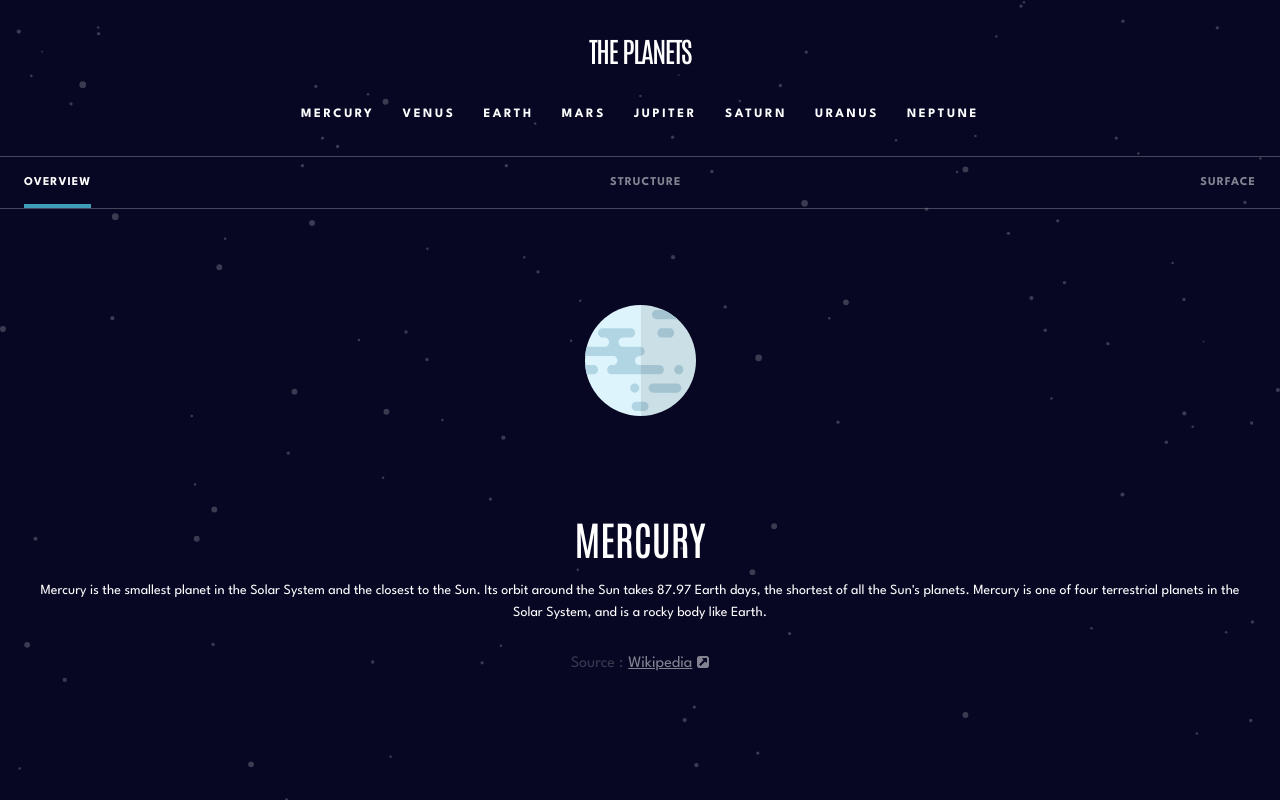
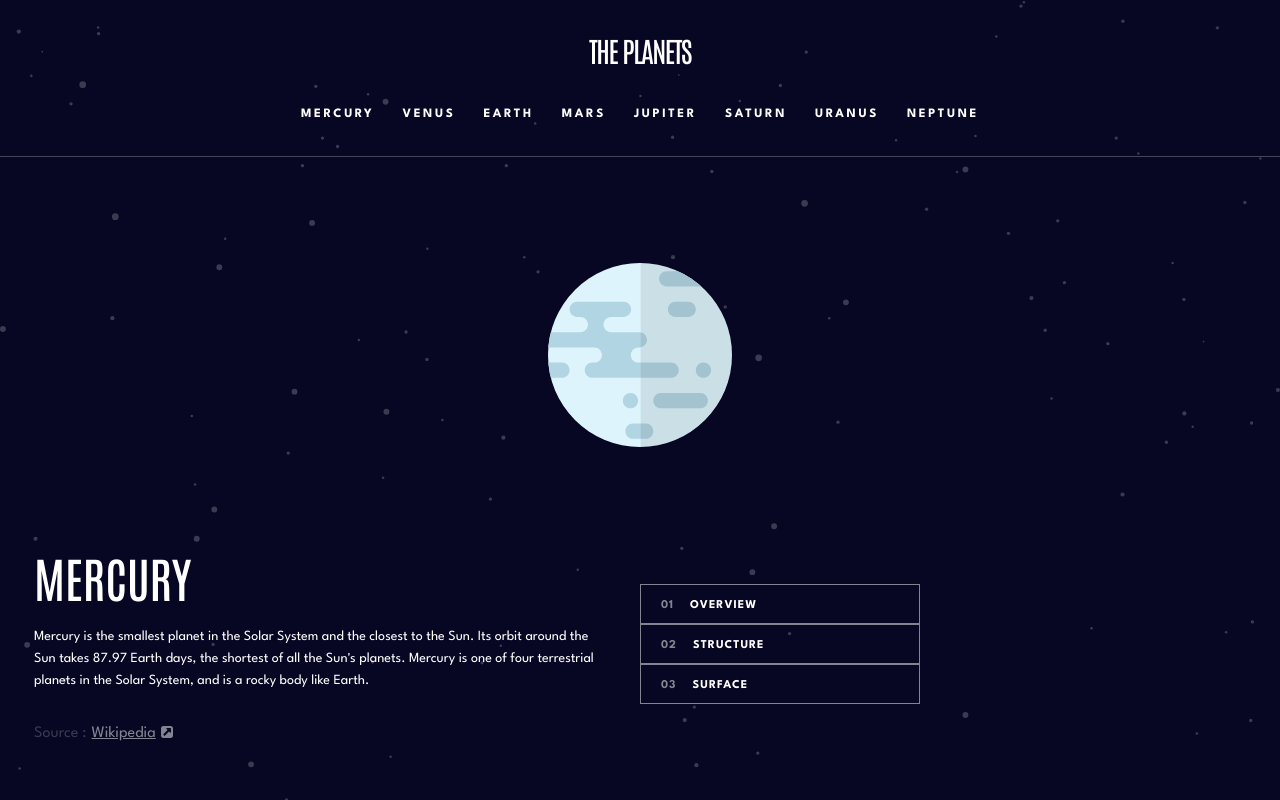
Before and after one commit to frontend-rustyff12/19-planets-fact-site, a React (Vite) app: page / in a window 1280 px wide. Built offline with nearby package versions, Linux system fonts and the light colour scheme.

Commit message:
Body layout tablet

```diff
--- a/src/index.css
+++ b/src/index.css
@@ -149,6 +149,10 @@ header {
   position: relative;
 }
 
+.buttons-container button span {
+  color: var(--grey-500);
+}
+
 .buttons-container button.active {
   color: var(--white);
 }
@@ -176,7 +180,7 @@ header {
   width: 111px;
 }
 
-.text-content {
+.text-container {
   display: flex;
   flex-direction: column;
   align-items: center;
@@ -185,39 +189,39 @@ header {
   text-align: center;
 }
 
-.text-content h1 {
+.text-container h1 {
   font-family: "Antonio", sans-serif;
   font-size: 2.5rem;
   font-weight: 500;
   color: var(--white);
 }
 
-.text-content .info {
+.text-container .info {
   color: var(--white);
   line-height: 22px;
   font-size: 14px;
   font-family: "League Spartan", sans-serif;
 }
 
-.text-content .source {
+.text-container .source {
   margin-top: 1rem;
   font-family: "League Spartan", sans-serif;
   display: flex;
 }
 
-.text-content .source span {
+.text-container .source span {
   color: var(--grey-900);
 }
 
-.text-content .source a {
+.text-container .source a {
   margin-left: 5px;
   color: var(--grey-500);
 }
-.text-content .source a:visited {
+.text-container .source a:visited {
   color: var(--grey-500);
 }
 
-.text-content .source img {
+.text-container .source img {
   margin-left: 5px;
   width: 12px;
   height: 12px;
@@ -249,6 +253,85 @@ header {
     justify-content: space-between;
     gap: 1.75rem;
   }
+
+  /* Body */
+
+  .main-wrapper {
+    display: grid;
+    grid-template-columns: repeat(2, 1fr);
+    grid-template-rows: 0.8fr 0.8fr 1fr;
+  }
+
+  .image-container {
+    grid-column-start: 1;
+    grid-column-end: 3;
+    grid-row-start: 1;
+    grid-row-end: 3;
+  }
+
+  .text-container {
+    grid-column-start: 1;
+    grid-column-end: 2;
+    grid-row-start: 3;
+    grid-row-end: 4;
+    padding: 1.125rem 2.125rem;
+    gap: 1.125rem;
+  }
+
+  .buttons-container {
+    grid-column-start: 2;
+    grid-column-end: 3;
+    grid-row-start: 3;
+    grid-row-end: 4;
+    border-bottom: none;
+  }
+
+  .image-container {
+    /* ; */
+  }
+
+  .image-container img {
+    width: 184px;
+  }
+
+  .text-container {
+    text-align: start;
+    align-items: flex-start;
+  }
+
+  .text-container h1 {
+    font-size: 48px;
+  }
+
+  .buttons-container {
+    flex-direction: column;
+    justify-content: space-around;
+    padding: 3.5rem 0rem;
+  }
+
+  .buttons-container button {
+    display: flex;
+    justify-content: start;
+    align-items: center;
+    color: var(--white);
+    border: 1px solid var(--grey-500);
+    padding: 0.7rem 1.25rem 0.5rem;
+    width: 280px;
+    height: 40px;
+    gap: 1rem;
+    transition: background 0.3s ease-in-out;
+  }
+
+  .buttons-container button.active {
+    background-color: var(--mercury);
+  }
+
+  .buttons-container button.active::after {
+    display: none;
+  }
+  .buttons-container button:hover {
+    background-color: var(--grey-900);
+  }
 }
 
 @media screen and (min-width: 1440px) {
--- a/src/pages/Mercury.jsx
+++ b/src/pages/Mercury.jsx
@@ -2,14 +2,20 @@ export default function Mercury() {
   return (
     <section className="main-wrapper">
       <div className="buttons-container">
-        <button className="active">Overview</button>
-        <button>Structure</button>
-        <button>Surface</button>
+        <button className="active">
+          <span>01</span> Overview
+        </button>
+        <button>
+          <span>02</span> Structure
+        </button>
+        <button>
+          <span>03</span> Surface
+        </button>
       </div>
       <div className="image-container">
         <img src="/mercury/planet-mercury.svg" alt="" />
       </div>
-      <div className="text-content">
+      <div className="text-container">
         <h1 className="uppercase">Mercury</h1>
         <p className="info">
           Mercury is the smallest planet in the Solar System and the closest to
```
Also changed, not shown: 1 other file (tests, documents, lock files or other folders).
